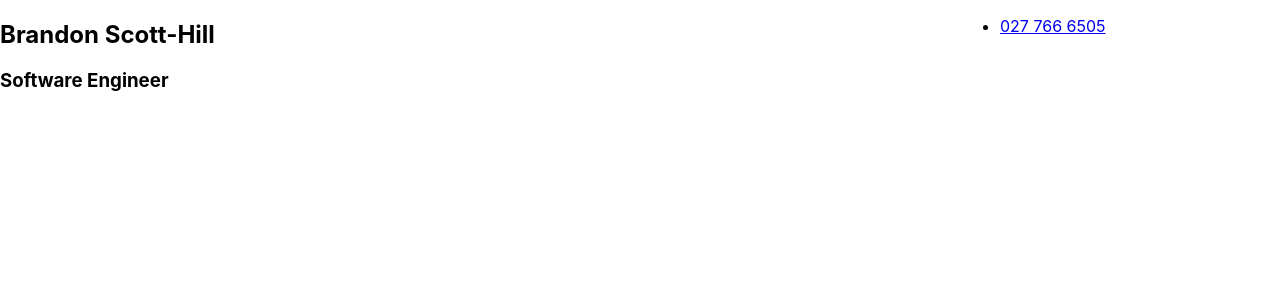
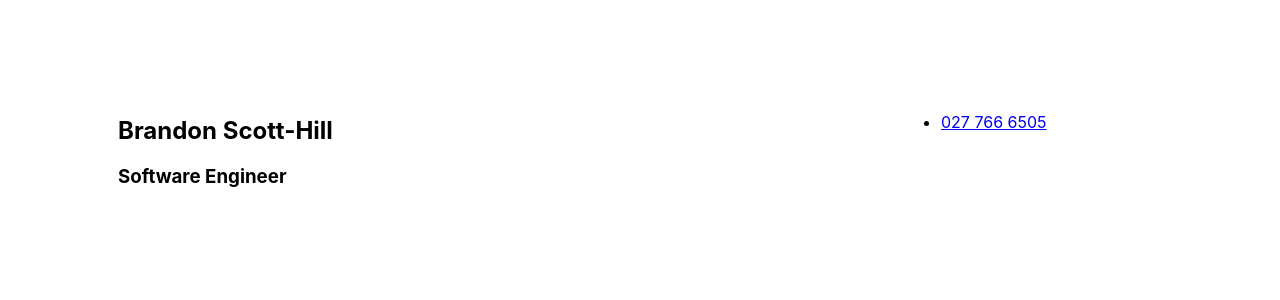
Before and after one commit to b-ran/react-cv, a React (Create React App) app: page / in a window 1280 px wide. Shown: the top 300 px of the page. Built offline with nearby package versions, Linux system fonts and the light colour scheme.

Commit message:
Set wrapper layout

```diff
--- a/src/profile/CV.css
+++ b/src/profile/CV.css
@@ -1,3 +1,11 @@
-#wrapper {
+.container {
+    max-width: 1140px;
+    width: 100%;
+    padding: 0 1rem 0 1rem;
+    margin: 0 auto 0 auto;
+}
 
+.wrapper {
+    padding: 3rem;
+    margin: 3rem auto 3rem auto;
 }
--- a/src/profile/CV.tsx
+++ b/src/profile/CV.tsx
@@ -5,8 +5,10 @@ import './CV.css';
 export default class CV extends React.Component {
     render() {
         return (
-            <div className='wrapper'>
-                <Header/>
+            <div className='container'>
+                <div className='wrapper'>
+                    <Header/>
+                </div>
             </div>
         )
     }
```
